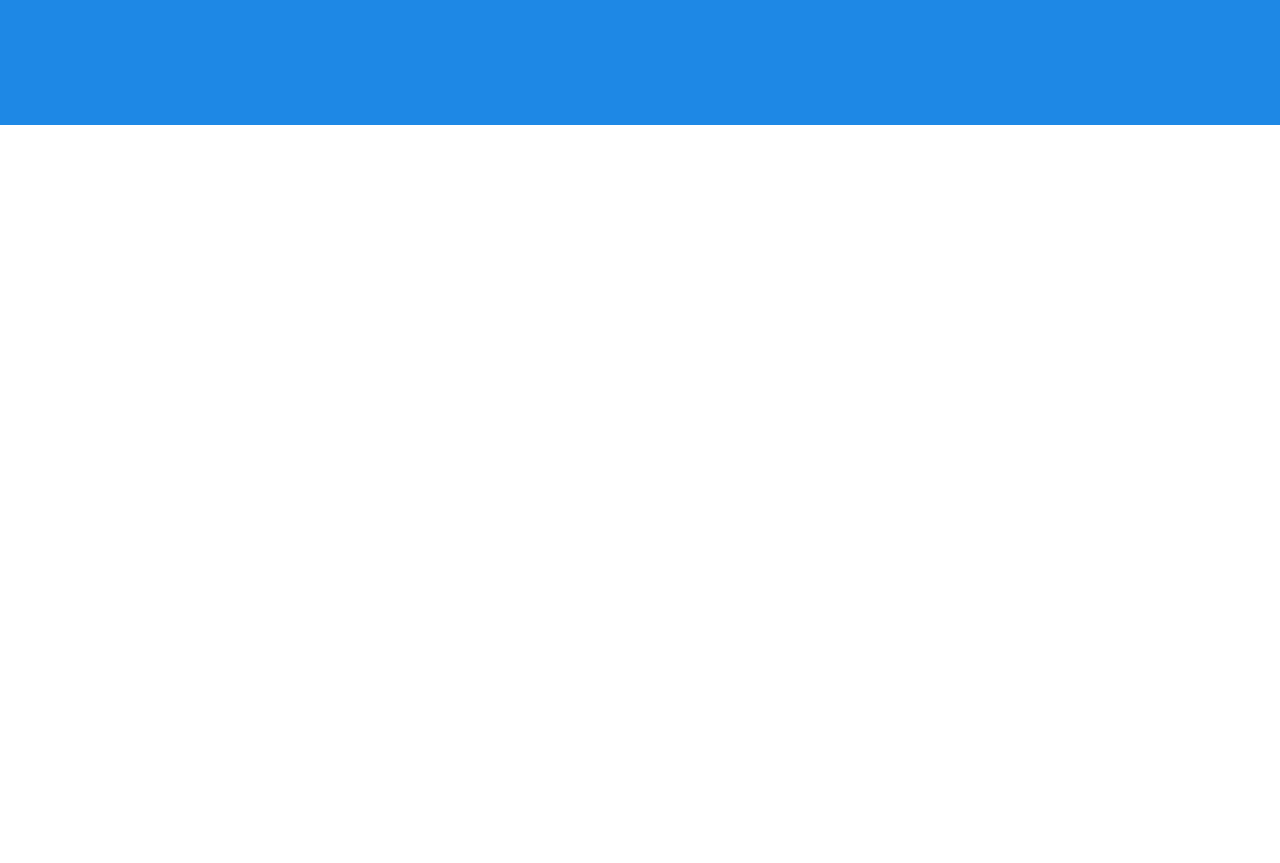
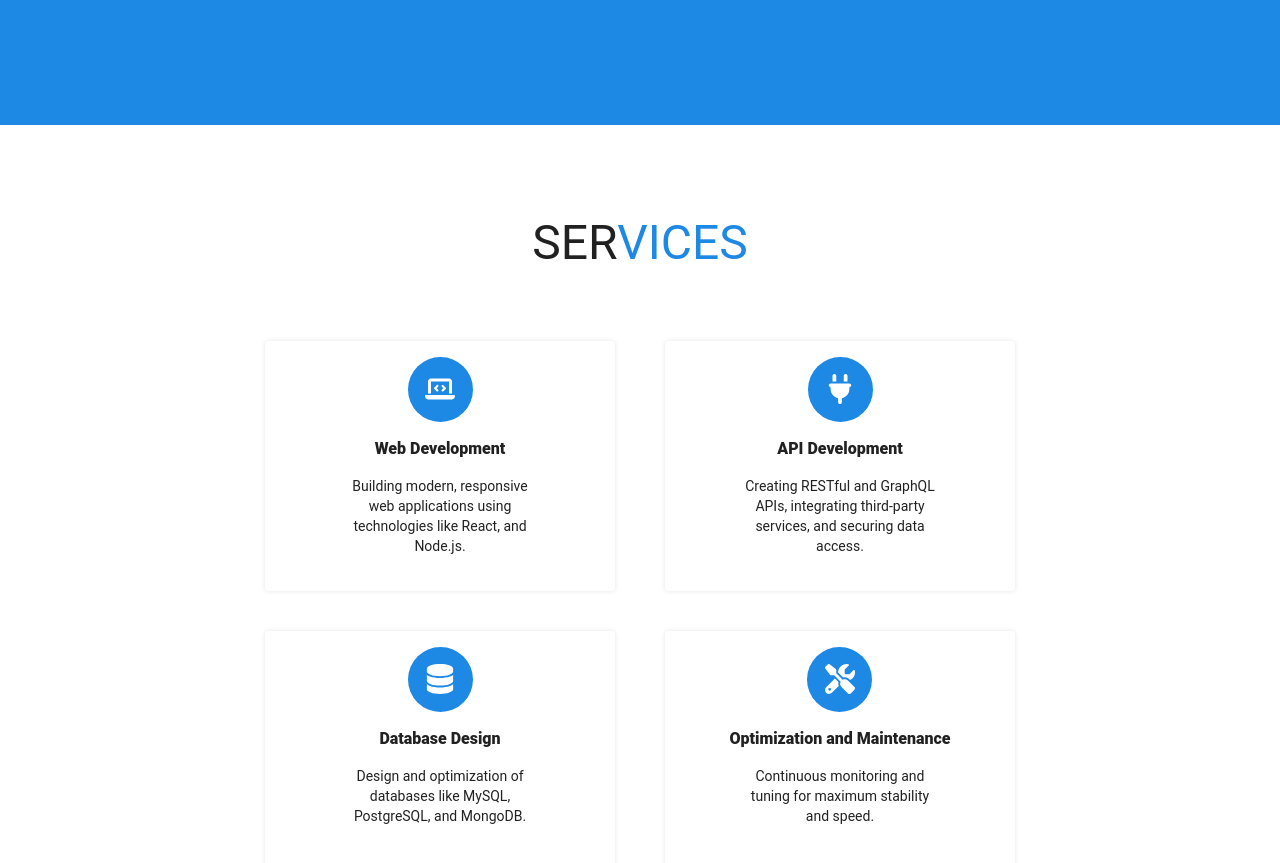
Before and after one commit to Dags0n/portfolio, a React (Create React App) app: page / in a window 1280 px wide. Shown: the part 3780-4643 px from the top of the page. Before the commit the page ends 3905 px from the top, so only its background shows below. Built offline with nearby package versions, Linux system fonts and the light colour scheme.

Commit message:
Create services page

```diff
--- a/package.json
+++ b/package.json
@@ -6,6 +6,9 @@
     "@babel/plugin-proposal-private-property-in-object": "^7.16.7",
     "@emotion/react": "^11.11.4",
     "@emotion/styled": "^11.11.5",
+    "@fortawesome/fontawesome-svg-core": "^6.6.0",
+    "@fortawesome/free-solid-svg-icons": "^6.6.0",
+    "@fortawesome/react-fontawesome": "^0.2.2",
     "@mui/icons-material": "^5.15.15",
     "@mui/lab": "^5.0.0-alpha.173",
     "@mui/material": "^5.15.15",
--- a/src/App.tsx
+++ b/src/App.tsx
@@ -2,6 +2,7 @@ import Home from "./pages/Home/Home";
 import About from "./pages/About/About";
 import Experience from "./pages/Experience/Experience";
 import Projects from "./pages/Projects/Projects";
+import Services from "./pages/Services/Services";
 
 const App = () => {
   return (
@@ -10,6 +11,7 @@ const App = () => {
       <About />
       <Experience />
       <Projects />
+      <Services />
     </>
   );
 }
--- /dev/null
+++ b/src/pages/Services/Services.tsx
@@ -0,0 +1,102 @@
+import { FontAwesomeIcon } from '@fortawesome/react-fontawesome';
+import { faLaptopCode, faPlug, faDatabase, faTools } from '@fortawesome/free-solid-svg-icons';
+import { Card, CardContent, Container, Grid, Typography, styled } from '@mui/material';
+
+const StyledDiv = styled('div')(() => ({
+  minHeight: '100vh',
+  display: 'flex',
+}));
+
+const IconDiv = styled('div')(() => ({
+  width: '65px',
+  height: '65px',
+  display: 'flex',
+  alignItems: 'center',
+  justifyContent: 'center',
+  borderRadius: '50%',
+  backgroundColor: '#1e88e5',
+  color: '#fff',
+  marginBottom: '10px',
+}));
+
+const StyledCard = styled(Card)(({ theme }) => ({
+  display: 'flex',
+  justifyContent: 'center',
+  [theme.breakpoints.down('md')]: {
+    width: '300px',
+    height: '200px',
+  },
+  [theme.breakpoints.up('sm')]: {
+    width: '350px',
+    height: '250px',
+    margin: '0 25px',
+  },
+  boxShadow: '0 0 5px rgba(0,0,0,0.1)',
+  ":hover": {
+    transform: 'scale(1.05)',
+    transition: 'transform 0.5s',
+    boxShadow: '0 0 10px rgba(0,0,0,0.5)',
+  },
+}));
+
+const services = [
+  {
+    title: "Web Development",
+    description: "Building modern, responsive web applications using technologies like React, and Node.js.",
+    icon: faLaptopCode
+  },
+  {
+    title: "API Development",
+    description: "Creating RESTful and GraphQL APIs, integrating third-party services, and securing data access.",
+    icon: faPlug
+  },
+  {
+    title: "Database Design",
+    description: "Design and optimization of databases like MySQL, PostgreSQL, and MongoDB.",
+    icon: faDatabase
+  },
+  {
+    title: "Optimization and Maintenance",
+    description: "Continuous monitoring and tuning for maximum stability and speed.",
+    icon: faTools
+  }
+];
+
+const Services = () => {
+  return (
+    <StyledDiv id='services'>
+      <Container>
+      <Grid container sx={{ display: 'flex', justifyContent: 'center' }}>
+        <Grid item xs={12}>
+          <Typography variant="h3" component="h1" sx={{ textAlign: 'center', padding: '20px 0 20px', m: { xs: '40px 0 30px 0', md: '70px 0 30px' }}}>
+            SER<span style={{ color: '#1e88e5' }}>VICES</span>
+          </Typography>
+        </Grid>
+        <Grid item>
+          <Grid container sx={{ display: 'flex', justifyContent: 'center', padding: '20px' }}>
+            {services.map((service, index) => (
+              <Grid key={index} item xs={12} sm={5} sx={{ display: 'flex', justifyContent: { xs: 'center', md: index%2 === 0 ? 'flex-end' : 'flex-start' }, mb: '40px' }}>
+                <StyledCard>
+                  <CardContent sx={{ display: 'block', justifyItems: 'center' }}>
+                    <IconDiv>
+                      <FontAwesomeIcon icon={service.icon} style={{ width: '30px', height: '30px'}}/>
+                    </IconDiv>
+                    <Typography variant="body1" component="div" fontWeight={900} fontFamily="Roboto, sans-serif" textAlign="center" sx={{ m: { xs: '5px 0 5px 0', md: '15px 0 15px 0'} }}>
+                      {service.title}
+                    </Typography>
+                    <Typography variant="body2" textAlign="center" sx={{ width: { md: '200px' }, wordWrap: 'break-word' }}>
+                      {service.description}
+                    </Typography>
+                  </CardContent>
+                </StyledCard>
+              </Grid>
+            ))}
+          </Grid>
+        </Grid>
+      </Grid>
+      </Container>
+    </StyledDiv>
+  );
+}
+
+export default Services;
```
Also changed, not shown: 1 other file (tests, documents, lock files or other folders).
